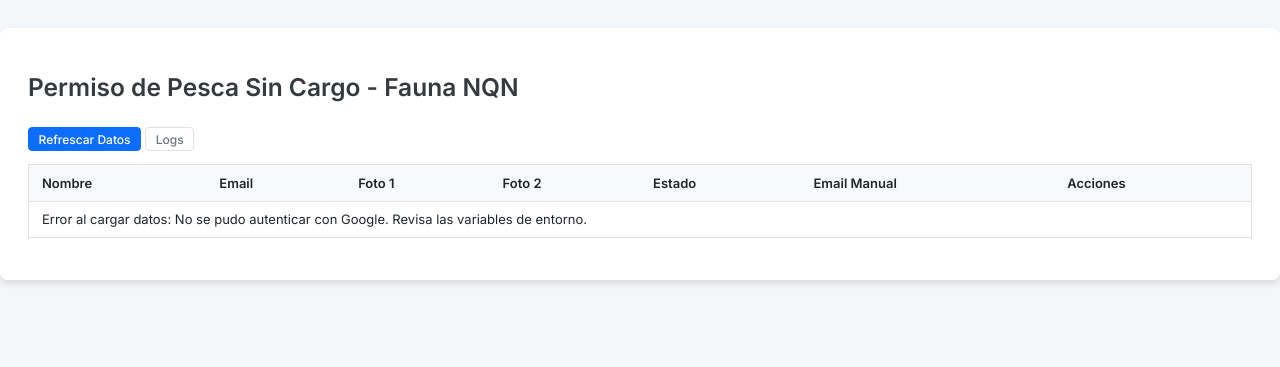
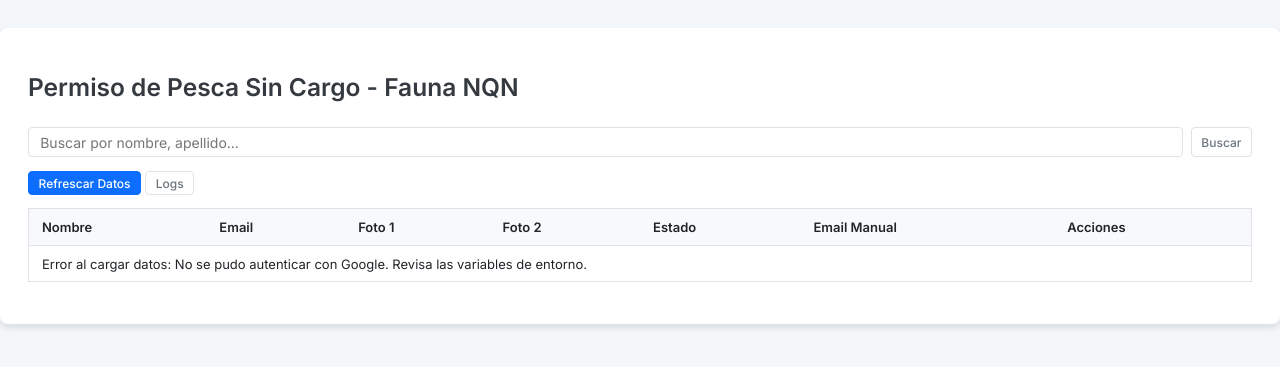
Before and after one commit to fundationemirarab-ux/sin_cargo_permisos, a Flask app: page / in a window 1280 px wide. Shown: the top 367 px of the page. Run offline with Flask 3, Linux system fonts and the light colour scheme.

Commit message:
Feat: Add search functionality and update .gitignore

```diff
--- a/main.py
+++ b/main.py
@@ -131,12 +131,15 @@
 
 @app.route('/api/get-sheet-data')
 def get_sheet_data():
-    """Endpoint para leer los datos de la hoja de cálculo con paginación."""
+    """Endpoint para leer los datos de la hoja de cálculo con paginación y búsqueda."""
     services = get_google_services()
     if not services:
         return jsonify({"error": "No se pudo autenticar con Google. Revisa las variables de entorno."}), 500
 
     try:
+        # Obtener el término de búsqueda de los argumentos de la URL
+        search_term = request.args.get('search', '', type=str).lower()
+
         sheet = services['sheets'].spreadsheets()
         result = sheet.values().get(spreadsheetId=SPREADSHEET_ID, range=RANGE_NAME).execute()
         values = result.get('values', [])
@@ -144,9 +147,9 @@
         if not values:
             return jsonify({"records": [], "total_pages": 0, "current_page": 1})
 
-        data = []
+        all_data = []
         for i, row in enumerate(values):
-            data.append({
+            all_data.append({
                 'row_index': i + 2,
                 'nombre': row[0] if len(row) > 0 else '',
                 'apellido': row[1] if len(row) > 1 else '',
@@ -156,19 +159,30 @@
                 'status': row[12] if len(row) > 12 else ''
             })
 
-        for record in data:
+        # Filtrar los datos si se proporcionó un término de búsqueda
+        if search_term:
+            filtered_data = [
+                record for record in all_data
+                if search_term in record['nombre'].lower() or \
+                   search_term in record['apellido'].lower() or \
+                   search_term in record['email'].lower()
+            ]
+        else:
+            filtered_data = all_data
+
+        for record in filtered_data:
             record['foto1'] = transform_drive_link(record['foto1'])
             record['foto2'] = transform_drive_link(record['foto2'])
 
-        data.reverse()
+        filtered_data.reverse()
 
         page = request.args.get('page', 1, type=int)
         PAGE_SIZE = 10
         start_index = (page - 1) * PAGE_SIZE
         end_index = start_index + PAGE_SIZE
 
-        paged_records = data[start_index:end_index]
-        total_pages = math.ceil(len(data) / PAGE_SIZE)
+        paged_records = filtered_data[start_index:end_index]
+        total_pages = math.ceil(len(filtered_data) / PAGE_SIZE)
 
         return jsonify({
             "records": paged_records,
--- a/templates/index.html
+++ b/templates/index.html
@@ -29,6 +29,19 @@
             background-color: #fff;
             border-radius: 8px;
             box-shadow: 0 4px 6px rgba(0,0,0,0.1);
+        }
+        .search-container {
+            margin-bottom: 1em;
+            display: flex;
+            gap: 8px;
+        }
+        #search-input {
+            flex-grow: 1;
+            padding: 0.4em 0.8em;
+            font-family: inherit;
+            font-size: 14px;
+            border: 1px solid var(--border-color);
+            border-radius: 4px;
         }
         h1 {
             font-size: 1.75em;
@@ -205,6 +218,12 @@
 
     <div class="container">
         <h1>Permiso de Pesca Sin Cargo - Fauna NQN</h1>
+
+        <div class="search-container">
+            <input type="search" id="search-input" placeholder="Buscar por nombre, apellido...">
+            <button id="search-btn" class="action-btn">Buscar</button>
+        </div>
+
         <button id="refresh-btn" class="action-btn">Refrescar Datos</button>
         <button id="toggle-log-btn" class="action-btn">Logs</button>
 
@@ -237,31 +256,63 @@
 
                 let currentPage = 1;
 
+                let currentSearchTerm = '';
+
 
 
                 document.addEventListener('DOMContentLoaded', () => {
 
-
-
-                        fetchSheetData(currentPage);
+                    fetchSheetData(currentPage, currentSearchTerm);
 
 
 
-                        document.getElementById('refresh-btn').addEventListener('click', () => fetchSheetData(1));
+                    // Listener para el botón de refrescar
+
+                    document.getElementById('refresh-btn').addEventListener('click', () => {
+
+                        currentSearchTerm = '';
+
+                        document.getElementById('search-input').value = '';
+
+                        fetchSheetData(1, '');
+
+                    });
+
+
+
+                    // Listener para el botón de búsqueda
+
+                    document.getElementById('search-btn').addEventListener('click', () => {
+
+                        const searchInput = document.getElementById('search-input');
+
+                        currentSearchTerm = searchInput.value;
+
+                        fetchSheetData(1, currentSearchTerm);
+
+                    });
+
+
+
+                    // Opcional: buscar al presionar Enter en el campo de búsqueda
+
+                    document.getElementById('search-input').addEventListener('keyup', (event) => {
+
+                        if (event.key === 'Enter') {
+
+                            document.getElementById('search-btn').click();
+
+                        }
+
+                    });
 
 
 
                     document.getElementById('toggle-log-btn').addEventListener('click', () => {
 
-
-
                         document.getElementById('error-log-container').classList.toggle('visible');
 
-
-
                     });
-
-
 
                 });
 
@@ -303,17 +354,17 @@
 
                     errorLog.appendChild(errorEntry);
 
-                // Scroll to the bottom of the log
-
                     errorLog.scrollTop = errorLog.scrollHeight;
 
                 }
 
 
 
-            async function fetchSheetData(page = 1) {
+                async function fetchSheetData(page = 1, searchTerm = '') {
 
                     currentPage = page;
+
+                    currentSearchTerm = searchTerm;
 
                     const dataBody = document.getElementById('sheet-data');
 
@@ -323,7 +374,11 @@
 
                     try {
 
-                    const response = await fetch(`/api/get-sheet-data?page=${page}`);
+                        const url = `/api/get-sheet-data?page=${page}&search=${encodeURIComponent(searchTerm)}`;
+
+                        const response = await fetch(url);
+
+
 
                         if (!response.ok) {
 
@@ -337,7 +392,7 @@
 
 
 
-                    dataBody.innerHTML = ''; // Limpiar la tabla
+                        dataBody.innerHTML = '';
 
 
 
@@ -345,7 +400,7 @@
 
                             dataBody.innerHTML = '<tr><td colspan="7">No se encontraron datos para esta página.</td></tr>';
 
-                        renderPagination(0, 1);
+                            renderPagination(0, 1, searchTerm);
 
                             return;
 
@@ -357,25 +412,17 @@
 
                             const row = dataBody.insertRow();
 
-
-
                             row.insertCell().textContent = `${record.nombre} ${record.apellido}`;
 
                             row.insertCell().textContent = record.email;
-
-
 
                             const cellFoto1 = row.insertCell();
 
                             cellFoto1.innerHTML = `<a href="${record.foto1}" target="_blank">Ver Foto 1</a>`;
 
-
-
                             const cellFoto2 = row.insertCell();
 
                             cellFoto2.innerHTML = `<a href="${record.foto2}" target="_blank">Ver Foto 2</a>`;
-
-
 
                             const cellStatus = row.insertCell();
 
@@ -387,17 +434,13 @@
 
                             }
 
-
-
-                        // NEW CELL FOR MANUAL EMAIL
-
                             const cellManualEmail = row.insertCell();
 
                             const manualEmailLink = document.createElement('a');
 
                             manualEmailLink.textContent = 'Escribir Email';
 
-                        manualEmailLink.classList.add('action-btn'); // Reuse button style
+                            manualEmailLink.classList.add('action-btn');
 
                             const subject = encodeURIComponent(`Información sobre su permiso de pesca`);
 
@@ -407,15 +450,9 @@
 
                             cellManualEmail.appendChild(manualEmailLink);
 
-                        // END NEW CELL
-
-
-
                             const cellAction = row.insertCell();
 
                             cellAction.classList.add('action-cell');
-
-
 
                             const sendButton = document.createElement('button');
 
@@ -424,8 +461,6 @@
                             sendButton.classList.add('action-btn');
 
                             sendButton.id = `send-btn-${record.row_index}`;
-
-
 
                             const downloadLink = document.createElement('a');
 
@@ -440,8 +475,6 @@
                             downloadLink.href = `/api/download-pdf-by-name/${nombreEncoded}/${apellidoEncoded}`;
 
                             downloadLink.download = `Permiso_${record.nombre}_${record.apellido}.pdf`;
-
-
 
                             if (record.status.toLowerCase() === 'enviado') {
 
@@ -461,7 +494,7 @@
 
 
 
-                    renderPagination(data.total_pages, data.current_page);
+                        renderPagination(data.total_pages, data.current_page, searchTerm);
 
 
 
@@ -481,7 +514,7 @@
 
 
 
-            function renderPagination(totalPages, currentPage) {
+                function renderPagination(totalPages, currentPage, searchTerm = '') {
 
                     const paginationControls = document.getElementById('pagination-controls');
 
@@ -501,7 +534,7 @@
 
                     prevButton.disabled = currentPage === 1;
 
-                prevButton.onclick = () => fetchSheetData(currentPage - 1);
+                    prevButton.onclick = () => fetchSheetData(currentPage - 1, searchTerm);
 
                     paginationControls.appendChild(prevButton);
 
@@ -521,7 +554,7 @@
 
                         }
 
-                    pageButton.onclick = () => fetchSheetData(i);
+                        pageButton.onclick = () => fetchSheetData(i, searchTerm);
 
                         paginationControls.appendChild(pageButton);
 
@@ -537,7 +570,7 @@
 
                     nextButton.disabled = currentPage === totalPages;
 
-                nextButton.onclick = () => fetchSheetData(currentPage + 1);
+                    nextButton.onclick = () => fetchSheetData(currentPage + 1, searchTerm);
 
                     paginationControls.appendChild(nextButton);
 
@@ -583,7 +616,7 @@
 
                         if (response.ok) {
 
-                        fetchSheetData(currentPage);
+                            fetchSheetData(currentPage, currentSearchTerm);
 
                         } else {
 
```
Also changed, not shown: 1 other file. Lines whose indentation alone changed are shown as unchanged.
